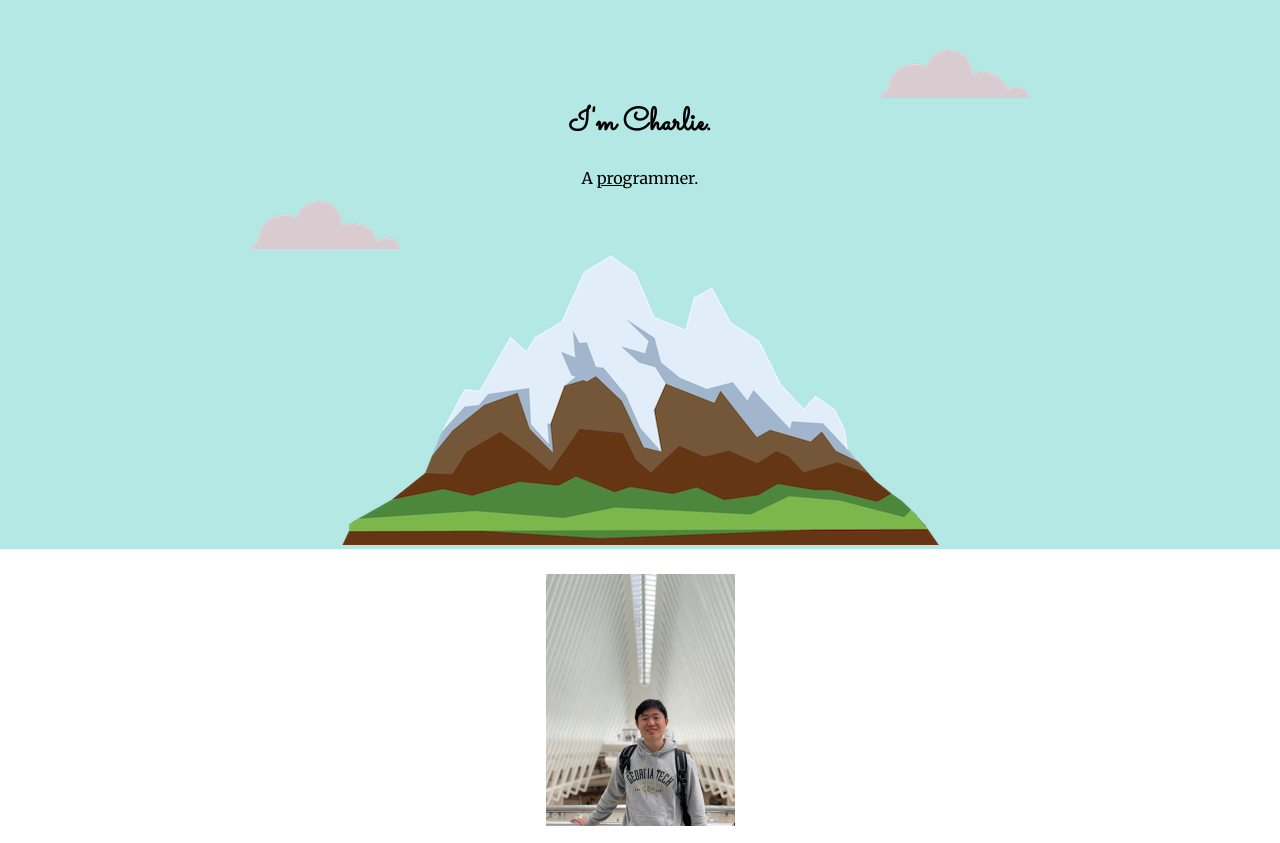
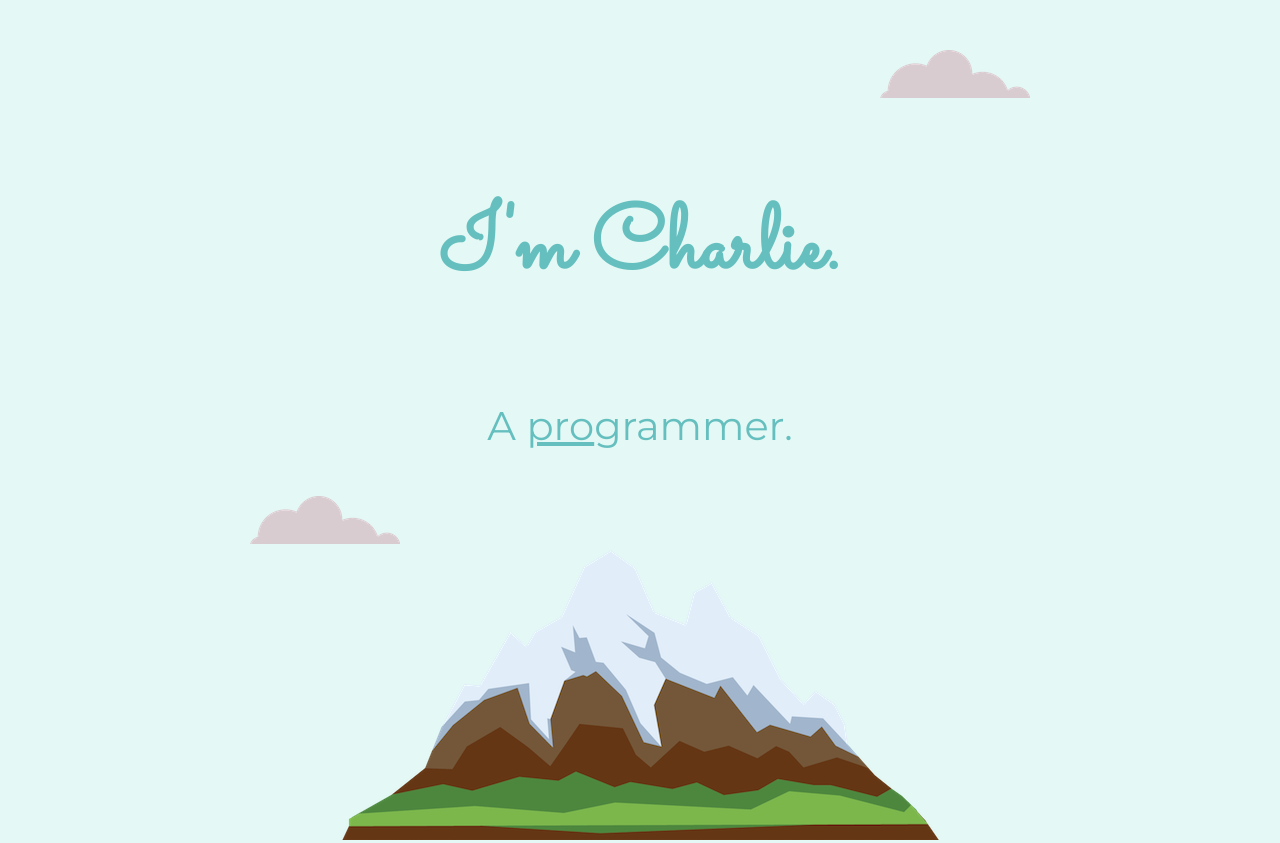
Before and after one commit to cgccomeau/css_mysite, a plain HTML site: page index.html in a window 1280 px wide. Shown: the top 843 px of the page. Drawn offline with Linux system fonts and the light colour scheme.

Commit message:
added css fonts

```diff
--- a/css/styles.css
+++ b/css/styles.css
@@ -11,20 +11,31 @@ body {
 }
 
 h1 {
-  margin-top: 0;
+  margin-top: 50px auto 0 auto;
   font-family: 'Sacramento', cursive;
+  font-size: 5.625rem;
+  color: #66BFBF;
+  line-height: 2;
 }
 
 h2 {
   font-family: 'Montserrat', sans-serif;
+  font-size: 2.5rem;
+  color: #66BFBF;
+  font-weight: normal;
 }
 
 h3 {
   font-family: 'Montserrat', sans-serif;
+  color: #11999E;
 }
 
 p {
   margin: 0;
+}
+
+.footer-link {
+  color: #11999E;
 }
 
 .icon {
@@ -63,7 +74,7 @@ p {
 }
 
 .top-container {
-  background-color: #B3E8E5;
+  background-color: #E4F9F5;
   position: relative;
   padding-top: 100px;
 }
--- a/index.html
+++ b/index.html
@@ -16,7 +16,7 @@
     <div class="top-container">
       <img class="top-cloud" src="images/cloud.png" alt="cloud-img">
       <h1>I'm Charlie.</h1>
-      <p>A <span class="pro">pro</span>grammer.</p>
+      <h2>A <span class="pro">pro</span>grammer.</h2>
       <img class="bottom-cloud" src="images/cloud.png" alt="cloud-img">
       <img src="images/mountain.png" alt="mountain-img">
     </div>
@@ -44,7 +44,7 @@
       <div class="contact-me">
         <h2>Get In Touch</h2>
         <h3>If you love 2010s music as much as I do.</h3>
-        <p>Love Imagine Dragons? Let's talk about how awesome their music is! We can code while we vibe to them</p>
+        <p>Love Imagine Dragons? Let's talk about how awesome their music is! We can code while we vibe to them.</p>
         <a class="btn" href="mailto:name@email.com">CONTACT ME</a>
       </div>
     </div>
```
